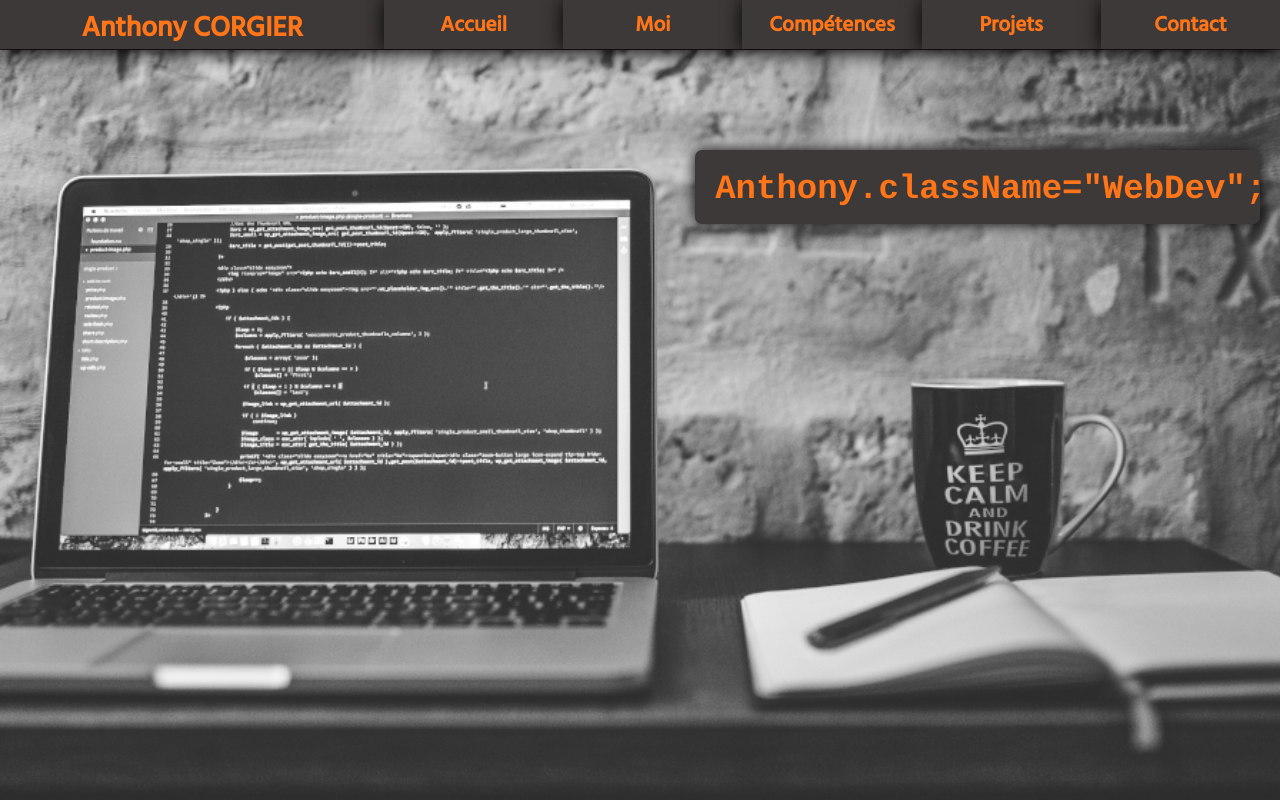
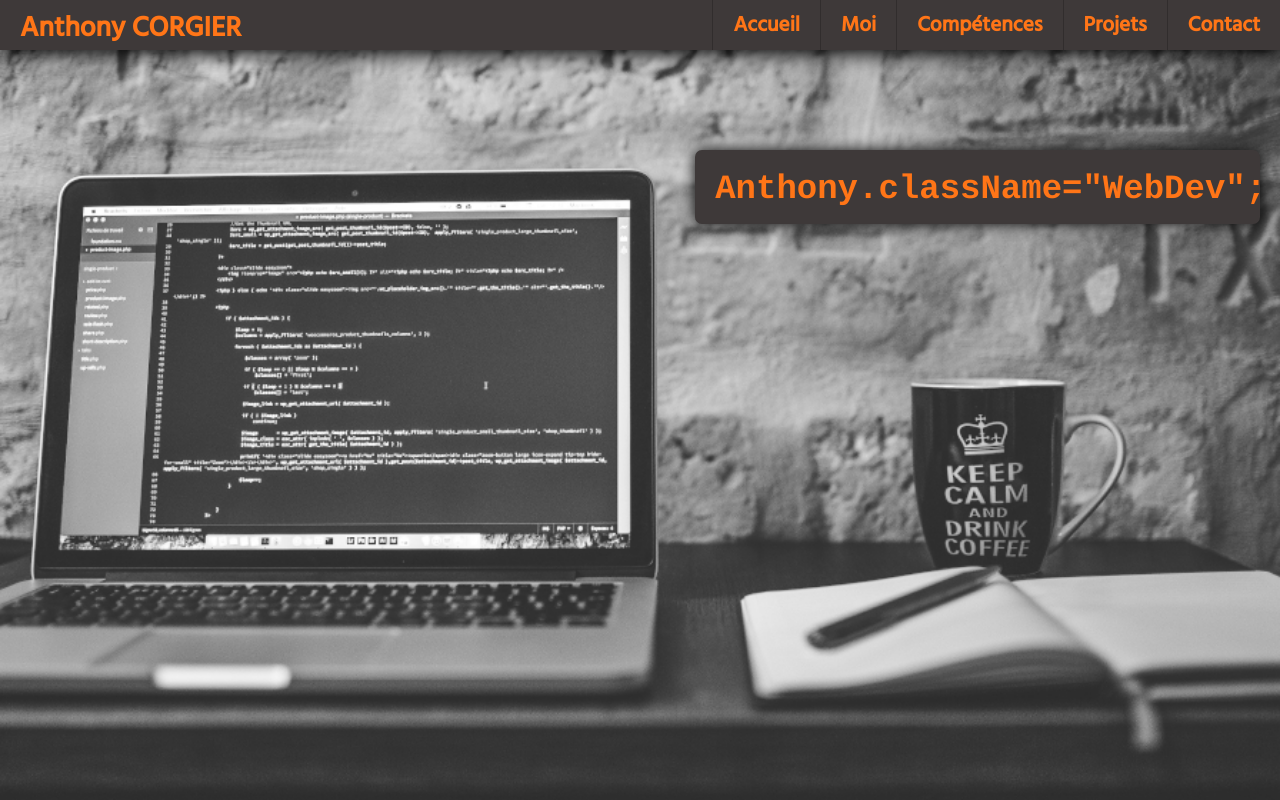
Before and after one commit to LJAG120206/portfolio, a PHP site: page / in a window 1280 px wide. Run offline with PHP 8.4, Linux system fonts and the light colour scheme.

Commit message:
maj15-10-21

```diff
--- a/code.js
+++ b/code.js
@@ -20,10 +20,6 @@ window.onresize = ()=>
     if(window.innerWidth < 640)
     {
         $('nav').style.left = "-300px";
-    }
-    else
-    {
-        $('nav').style.left = "0px";
     }
 }
 
@@ -144,10 +140,6 @@ portfolio =
                 $("nav").style.left = "-300px";
             }
         }
-        else
-        {
-            $("nav").style.left = "0px";
-        }
     },
 
     planSwitch: (plan)=>
@@ -157,8 +149,22 @@ portfolio =
         {
             $(plan).className = "animationVersAvant";
             $(portfolio.plan).className = "animationVersArriere";
+            portfolio.plan = plan;
 
-            portfolio.plan = plan;
+            let menuItems = ['accueil','qui','competences','projets','contact'];
+            menuItems.forEach(menuItem => {
+                $(menuItem).parentNode.classList.remove("menuItemOn");
+            });
+
+
+            switch(plan)
+            {
+                case "p1" : $('accueil').parentNode.classList.add("menuItemOn"); break;
+                case "p2" : $('qui').parentNode.classList.add("menuItemOn"); break;
+                case "p3" : $('competences').parentNode.classList.add("menuItemOn"); break;
+                case "p4" : $('projets').parentNode.classList.add("menuItemOn"); break;
+                case "p5" : $('contact').parentNode.classList.add("menuItemOn"); break;
+            }
 
             portfolio.menuSwitch();
         }
--- a/css/styles.pc.css
+++ b/css/styles.pc.css
@@ -41,7 +41,7 @@ header
     left: 0;
     right: 0;
     top: 0;
-    height: 49px;
+    height: 50px;
     overflow: hidden;
     border-bottom: var(--noir);
     background-color: var(--dark);
@@ -75,9 +75,7 @@ article
 #ac
 {
     font-size: 28px;
-    text-align: center;
-    width: 30%;
-    padding-top: 5px;
+    padding: 5px 0 0 20px;
     color: var(--orange);
     font-weight: bold;
 }
@@ -96,8 +94,7 @@ article
 {
     position: absolute;
     top: 0px;
-    left: -200px;
-    width: 100%;
+    right: 0;
     height: 100%;
     transition: 1s all;
 }
@@ -107,7 +104,6 @@ article
     display: flex;
     flex-direction: row;
     height: 50px;
-    padding-left: 30%;
 }
 
 #nav li
@@ -117,34 +113,39 @@ article
     font-weight: bold;
     text-align: center;
     height: 50px;
-    line-height: 50px;
     vertical-align: middle;
     background-color: var(--dark);
     color: var(--orange);
     transition: 0.5s;
-    padding-left: 10px;
-    padding-right: 10px;
-    box-shadow: 0px 0px 20px 0px black;
+    padding: 0;
+    margin: 0;
+    /* box-shadow: 0px 0px 20px 0px black; */
+    border-left: 1px solid rgba(0,0,0,0.2);
     z-index: 0;
 }
 
-#nav li:hover
+#nav li:hover,
+.menuItemOn
 {
-    background-color: rgba(255, 117, 23, 0.25);
+    background-color: rgb(127, 58, 12)!important;
     font-weight: 900;
     box-shadow: 0px 0px 20px 0px black;
-    z-index: 100;
+    z-index: 100 !important;
 }
 
 #nav a,
 #nav a:link,
 #nav a:visited
 {
+    display: inline-block;
     color: var(--orange);
     text-decoration: none;
-    width: 100%;
-    height: 100%;
+    width: calc(100% - 40px);
+    height: 50px;
+    padding: 0 20px;
+    margin: 0;
     z-index: 100;
+    line-height: 50px;
 }
 
 
--- a/index.php
+++ b/index.php
@@ -24,11 +24,11 @@
         <div id="ac">Anthony CORGIER</div>
         <nav id="nav">
             <ul>
-                <a href="#p1" id="accueil"     onclick="portfolio.planSwitch('p1');"><li>Accueil</li></a>
-                <a href="#p2" id="qui"         onclick="portfolio.planSwitch('p2');"><li>Moi</li></a>
-                <a href="#p3" id="competences" onclick="portfolio.planSwitch('p3');"><li>Compétences</li></a>
-                <a href="#p4" id="projets"     onclick="portfolio.planSwitch('p4');"><li>Projets</li></a>
-                <a href="#p5" id="contact"     onclick="portfolio.planSwitch('p5');"><li>Contact</li></a>
+                <li><a href="#p1" id="accueil"     onclick="portfolio.planSwitch('p1');">Accueil</a></li>
+                <li><a href="#p2" id="qui"         onclick="portfolio.planSwitch('p2');">Moi</a></li>
+                <li><a href="#p3" id="competences" onclick="portfolio.planSwitch('p3');">Compétences</a></li>
+                <li><a href="#p4" id="projets"     onclick="portfolio.planSwitch('p4');">Projets</a></li>
+                <li><a href="#p5" id="contact"     onclick="portfolio.planSwitch('p5');">Contact</a></li>
             </ul>
         </nav>
     </header>
```
